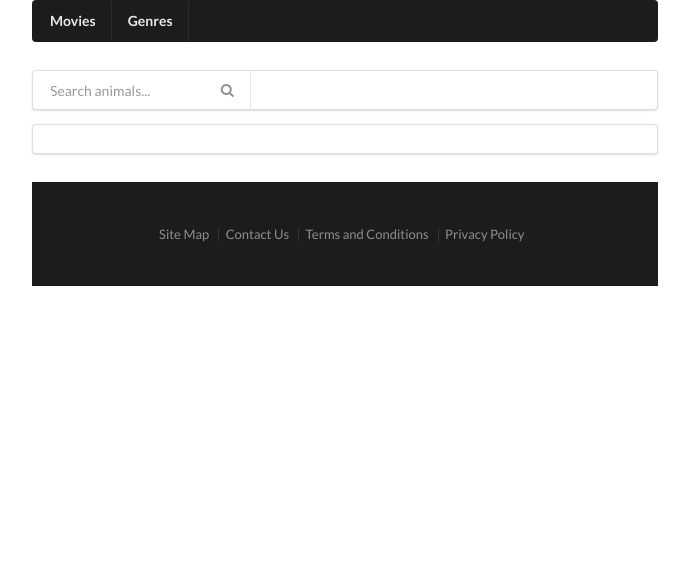
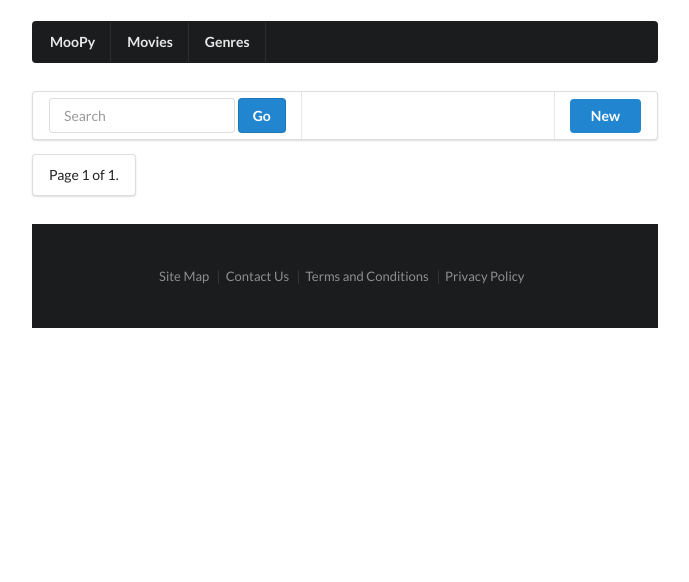
Before and after one commit to qrizan/moopy, a Django app: page /movies/ in a window 1280 px wide. Shown: the top 582 px of the page, without its empty margins (295-984 px from the left). Before the commit the page ends 286 px from the top, so only its background shows below. Run offline with Django 3.2, Linux system fonts and the light colour scheme; data that the repository does not hold is empty.

Commit message:
redesign templates

```diff
--- a/movies/models.py
+++ b/movies/models.py
@@ -20,11 +20,16 @@ class GenreManager(models.Manager):
         return super(GenreManager, self).filter(draft=False).filter(publish__lte=timezone.now())
 
 
+class MovieManager(models.Manager):
+    def active(self, *args, **kwargs):
+        return super(MovieManager, self).filter(draft=False).filter(publish__lte=timezone.now())
+
+
 class Genre(models.Model):
     name = models.CharField(max_length=50)
-    slug = models.SlugField(unique=True)
+    slug = models.SlugField(unique=True,blank=True)
     draft = models.BooleanField(default=False)
-    publish = models.DateField(auto_now=False, auto_now_add=False)
+    publish = models.DateField(auto_now=False, auto_now_add=False,blank=True)
     user = models.ForeignKey(settings.AUTH_USER_MODEL, default=1)
     created = models.DateTimeField(auto_now=False, auto_now_add=True)
     updated = models.DateTimeField(auto_now=True, auto_now_add=False)
@@ -51,6 +56,8 @@ class Movie(models.Model):
     user = models.ForeignKey(settings.AUTH_USER_MODEL, default=1)
     created = models.DateTimeField(auto_now=False,  auto_now_add=True)
     updated = models.DateTimeField(auto_now=True, auto_now_add=False)
+
+    objects = MovieManager()
 
     def __str__(self):
         return self.title
--- a/movies/urls.py
+++ b/movies/urls.py
@@ -7,8 +7,9 @@ urlpatterns = [
     url(r'^$', views.movie_list, name='movie_list'),
     url(r'^detail/(?P<slug>[\w-]+)/$', views.movie_detail, name='movie_detail'),
     url(r'^create/$', views.movie_create, name='movie_create'),
-    url(r'^edit/$', views.movie_update, name='movie_update'),
-    url(r'^delete/$', views.movie_delete, name='movie_delete'),
+    url(r'^(?P<movie_id>\d+)/edit/$', views.movie_update, name='movie_update'),
+    url(r'^(?P<movie_id>\d+)/delete/$', views.movie_delete, name='movie_delete'),
+    url(r'^(?P<genre_id>\d+)/genre/$', views.movie_list_genre, name='movie_list_genre'),
 
     url(r'^genres/$', views.genre_list, name='genre_list'),
     url(r'^genres/detail/(?P<slug>[\w-]+)/$', views.genre_detail, name='genre_detail'),
--- a/movies/views.py
+++ b/movies/views.py
@@ -8,20 +8,71 @@ from django.utils import timezone
 
 
 def movie_list(request):
-    all_movies = Movie.objects.all()
+    today = timezone.now().date()
+    movies = Movie.objects.active()
+    if request.user.is_staff or request.user.is_superuser:
+        movies = Movie.objects.all()
+
+    query = request.GET.get("q")
+    if query:
+        movies = movies.filter(title__icontains=query)
+
+    paginator = Paginator(movies, 3) # Show 10 genres per page
+
+    page_request_var = "page"
+    page = request.GET.get(page_request_var)
+
+    try:
+        all_movies = paginator.page(page)
+    except PageNotAnInteger:
+        # If page is not an integer, deliver first page.
+        all_movies = paginator.page(1)
+    except EmptyPage:
+        # If page is out of range (e.g. 9999), deliver last page of results.
+        all_movies = paginator.page(paginator.num_pages)
+
     context = {
         "all_movies" : all_movies,
-        "title": "movie List"
+        "title": "genre List",
+        "page_request_var": page_request_var,
+        "today": today,
+    }
+    return render(request, "movie/movie_list.html", context)
+
+
+def movie_list_genre(request, genre_id= None):
+    today = timezone.now().date()
+    movies = Movie.objects.active()
+    if request.user.is_staff or request.user.is_superuser:
+        movies = Movie.objects.all()
+
+    movies = movies.filter(genre_id= genre_id)
+
+    query = request.GET.get("q")
+    if query:
+        movies = movies.filter(title__icontains=query)
+
+    paginator = Paginator(movies, 2) # Show 10 genres per page
+
+    page_request_var = "page"
+    page = request.GET.get(page_request_var)
+
+    try:
+        all_movies = paginator.page(page)
+    except PageNotAnInteger:
+        # If page is not an integer, deliver first page.
+        all_movies = paginator.page(1)
+    except EmptyPage:
+        # If page is out of range (e.g. 9999), deliver last page of results.
+        all_movies = paginator.page(paginator.num_pages)
+
+    context = {
+        "all_movies" : all_movies,
+        "title": "genre List",
+        "page_request_var": page_request_var,
+        "today": today,
     }
 
-    # if request.user.is_authenticated():
-    #     context = {
-    #         "title": "List admin"
-    #     }
-    # else:
-    #     context = {
-    #         "title" : "movie List"
-    #     }
     return render(request, "movie/movie_list.html", context)
 
 
@@ -37,7 +88,8 @@ def movie_detail(request, slug= None):
 def movie_create(request):
     if not request.user.is_staff or not request.user.is_superuser:
         raise Http404
-    if not request.user.is_autheticated():
+
+    if not request.user.is_authenticated():
         raise Http404
 
     form = MovieForm(request.POST or None, request.FILES or None)
@@ -126,15 +178,6 @@ def genre_list(request):
         "page_request_var": page_request_var,
         "today": today,
     }
-
-    # if request.user.is_authenticated():
-    #     context = {
-    #         "title": "List admin"
-    #     }
-    # else:
-    #     context = {
-    #         "title" : "movie List"
-    #     }
     return render(request, "genre/genre_list.html", context)
 
 
@@ -179,7 +222,7 @@ def genre_create(request):
 def genre_update(request, genre_id = None):
     if not request.user.is_staff or not request.user.is_superuser:
         raise Http404
-    if not request.user.is_autheticated():
+    if not request.user.is_authenticated():
         raise Http404
 
     genre = get_object_or_404(Genre, id=genre_id)
--- a/static/css/base.css
+++ b/static/css/base.css
@@ -2,6 +2,9 @@ body {
     background-color: #FFFFFF;
 }
 
+.ui.grid{
+    margin-top: 0.5em;
+}
 .ui.menu .item img.logo {
     margin-right: 1.5em;
 }
--- a/templates/base.html
+++ b/templates/base.html
@@ -15,6 +15,10 @@
       <div class="column">
        <div class="ui inverted menu">
         <div class="ui container">
+            <a href="#" class="header item">
+                MooPy
+            </a>
+
             <a href="{% url 'movies:movie_list' %}" class="header item">
                 Movies
             </a>
@@ -25,7 +29,7 @@
        </div>
 
        <div class="ui main container">
-        {% include "messages.html" %}
+          {% include "messages.html" %}
         {% block content %}
         {% endblock %}
        </div>
@@ -46,5 +50,6 @@
 
     <script src="{% static 'js/jquery-1.11.3.min.js' %}"></script>
     <script src="{% static 'semantic-ui/semantic.min.js' %}"></script>
+    <script src="{% static 'js/base.js' %}"></script>
 </body>
 </html>
--- a/templates/messages.html
+++ b/templates/messages.html
@@ -1,7 +1,9 @@
 {% if messages %}
-    <ul class="messages">
-        {% for message in messages %}
-        <li{% if message.tags %} class="{{ message.tags }}"{% endif %}>{{ message }}</li>
-        {% endfor %}
-    </ul>
+
+            {% for message in messages %}
+            <div class="ui small message">
+            {{ message }}
+            </div>
+            {% endfor %}
+
 {% endif %}
--- a/templates/movie/movie_list.html
+++ b/templates/movie/movie_list.html
@@ -7,20 +7,23 @@
 {% block content %}
 
     <div class="ui menu">
-      <div class="ui category search item">
-        <div class="ui transparent icon input">
-          <input class="prompt" type="text" placeholder="Search animals...">
-          <i class="search link icon"></i>
+      <div class="item">
+        <div class="ui action input">
+            <form method="GET" action="">
+              <input type="text" name="q" placeholder="Search" value="{{ request.get.q }}"/>
+              <input class="ui blue button" type="submit" value="Go"/>
+            </form>
         </div>
-        <div class="results"></div>
+      </div>
+      <div class="right item">
+            <a href="{% url 'movies:movie_create' %}" class="fluid ui blue button">New</a>
       </div>
     </div>
 
+   {% for movie in all_movies %}
    <div class="ui segment">
    <div class="ui items">
-        {% for movie in all_movies %}
           <div class="item">
-
             <div class="ui small image">
                 {% if movie.cover %}
                     <img src="{{ movie.cover.url }}">
@@ -28,26 +31,42 @@
             </div>
 
             <div class="middle aligned content">
-              <div class="header">
-                {{ movie.title }}
+              <div class="header">{{ movie.title }}</div>
+
+              <div class="description">
+                <p>{{ movie.description | linebreaks | truncatechars:550 }}</p>
               </div>
-              <div class="description">
-                <p>
-                    {{ movie.description | linebreaks | truncatechars:550 }} <br/>
-                </p>
+
+              <div class="extra">
+                {% if request.user.is_staff or request.user.is_superuser %}
+                <a href="{% url 'movies:movie_update' movie.id %}" class="ui blue button">Edit</a>
+                <a href="{% url 'movies:movie_delete' movie.id %}" class="ui blue button">Delete</a>
+                {% endif %}
+                <a href="{{ movie.get_absolute_url }}" class="ui blue right floated button">Detail</a>
               </div>
-              <div class="extra">
-                <div class="ui right floated button">
-                  Action
-                </div>
-              </div>
+
             </div>
 
           </div>
-
-        {% endfor %}
-
     </div>
     </div>
+   {% endfor %}
 
+    <div class="ui pagination menu">
+        {% if all_movies.has_previous %}
+            <a class="active item" href="?{{ page_request_var }}={{ all_movies.previous_page_number }}
+            {% if request.get.q %}&q={{ request.get.q }}{% endif %}">
+                previous
+            </a>
+        {% endif %}
+        <span class="item">
+            Page {{ all_movies.number }} of {{ all_movies.paginator.num_pages }}.
+        </span>
+        {% if all_movies.has_next %}
+            <a class="item" href="?{{ page_request_var }}={{ all_movies.next_page_number }}
+            {% if request.get.q %}&q={{ request.get.q }}{% endif %}">
+                next
+            </a>
+        {% endif %}
+    </div>
 {% endblock %}
```
Also changed, not shown: templates/genre/genre_detail.html (+7 -0 lines), templates/genre/genre_form.html (+15 -4 lines), templates/genre/genre_list.html (+25 -5 lines), templates/movie/movie_detail.html (+34 -8 lines), templates/movie/movie_form.html (+15 -4 lines), static/js/base.js (line endings or trailing spaces).
